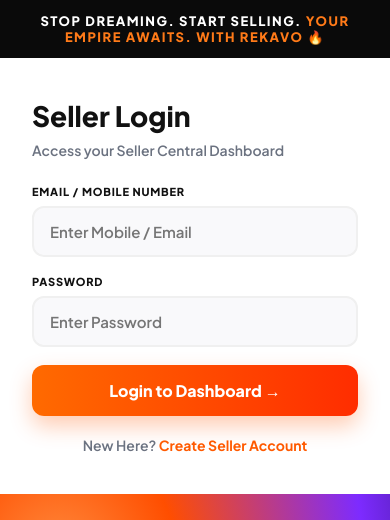
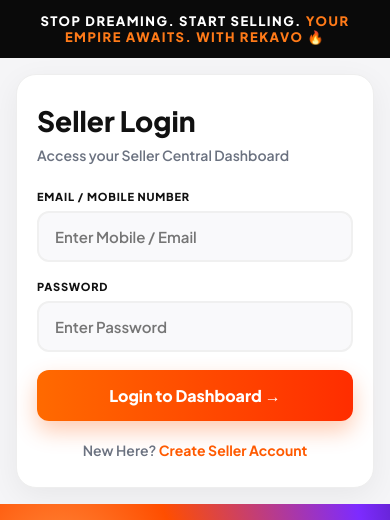
Before and after one commit to officialr2kinfotech-afk/R2K-INFOTECH, a plain HTML site: page seller-login.html in a window 390 px wide. Shown: the top 520 px of the page. Drawn offline with Linux system fonts and the light colour scheme.

Commit message:
Update seller-login.html

```diff
--- a/seller-login.html
+++ b/seller-login.html
@@ -33,11 +33,16 @@ input.error{border-color:#ff2d00!important;background:#fff5f5!important}
 @media(max-width:900px){
   .wrapper{flex-direction:column}
   .left,.right{width:100%}
-  .right{order:1;padding:12px}
+  .right{order:1;padding:16px;background:#f5f5f7}
   .left{order:2;padding:32px 22px}
   .left h1{font-size:32px}
-  .card{max-width:100%;padding:28px 20px;border-radius:16px;box-shadow:none;border:none}
-  .right{background:#fff}
+  .card{
+    max-width:100%;
+    padding:28px 20px;
+    border-radius:20px;
+    border:1px solid #eee;
+    box-shadow:0 8px 30px rgba(0,0,0,0.06);
+  }
 }
 </style>
 </head>
```
